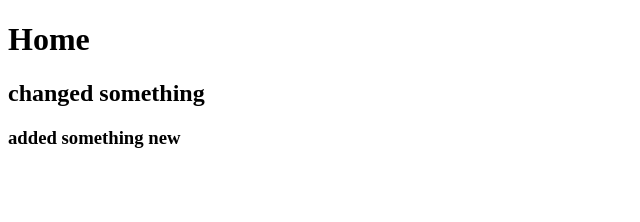
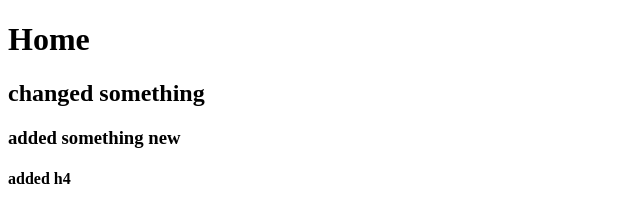
Before and after one commit to aiswarya8110/gitRepo, a plain HTML site: page New folder/index.html in a window 1280 px wide. Shown: the full height of the page, 0-640 px from the left. Drawn offline with Linux system fonts and the light colour scheme.

Commit message:
added h4

```diff
--- a/New folder/index.html
+++ b/New folder/index.html
@@ -9,5 +9,6 @@
     <h1>Home</h1>
     <h2>changed something</h2>
     <h3>added something new</h3>
+    <h4>added h4</h4>
 </body>
 </html>
```
